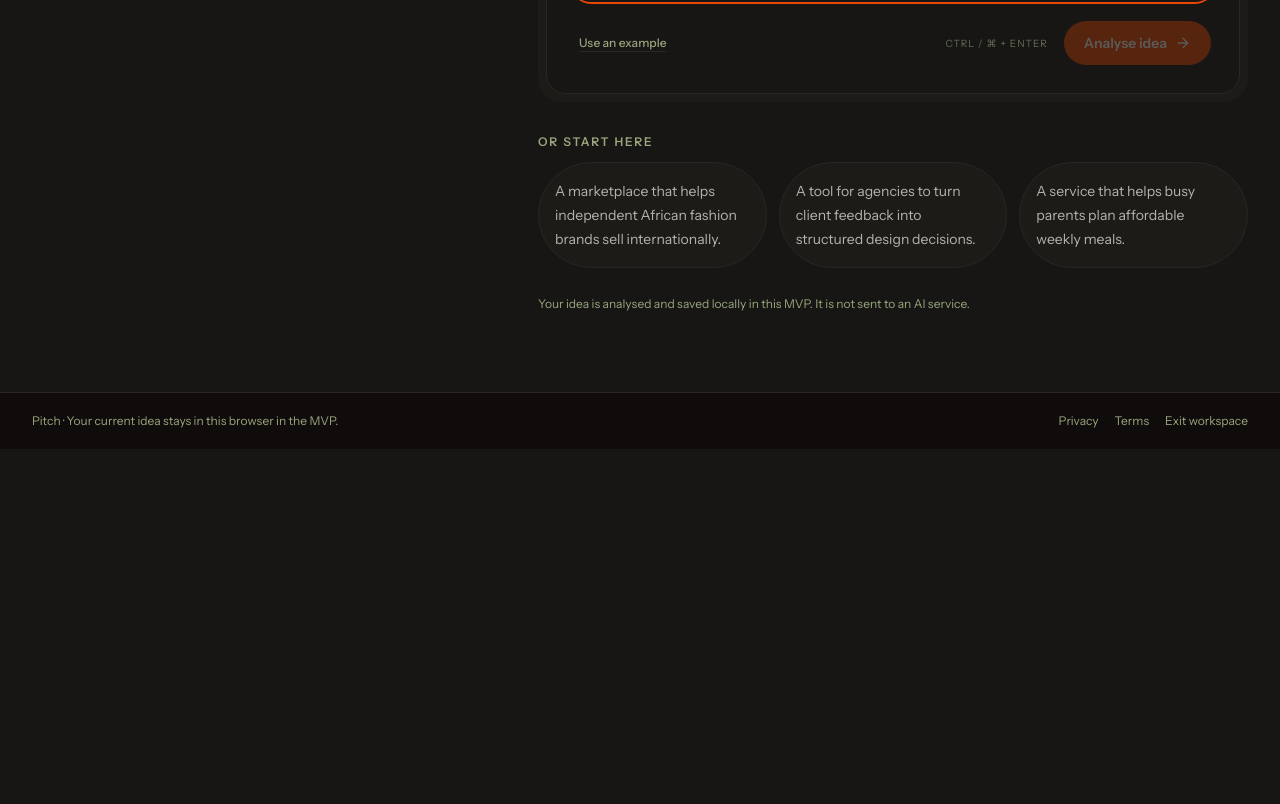
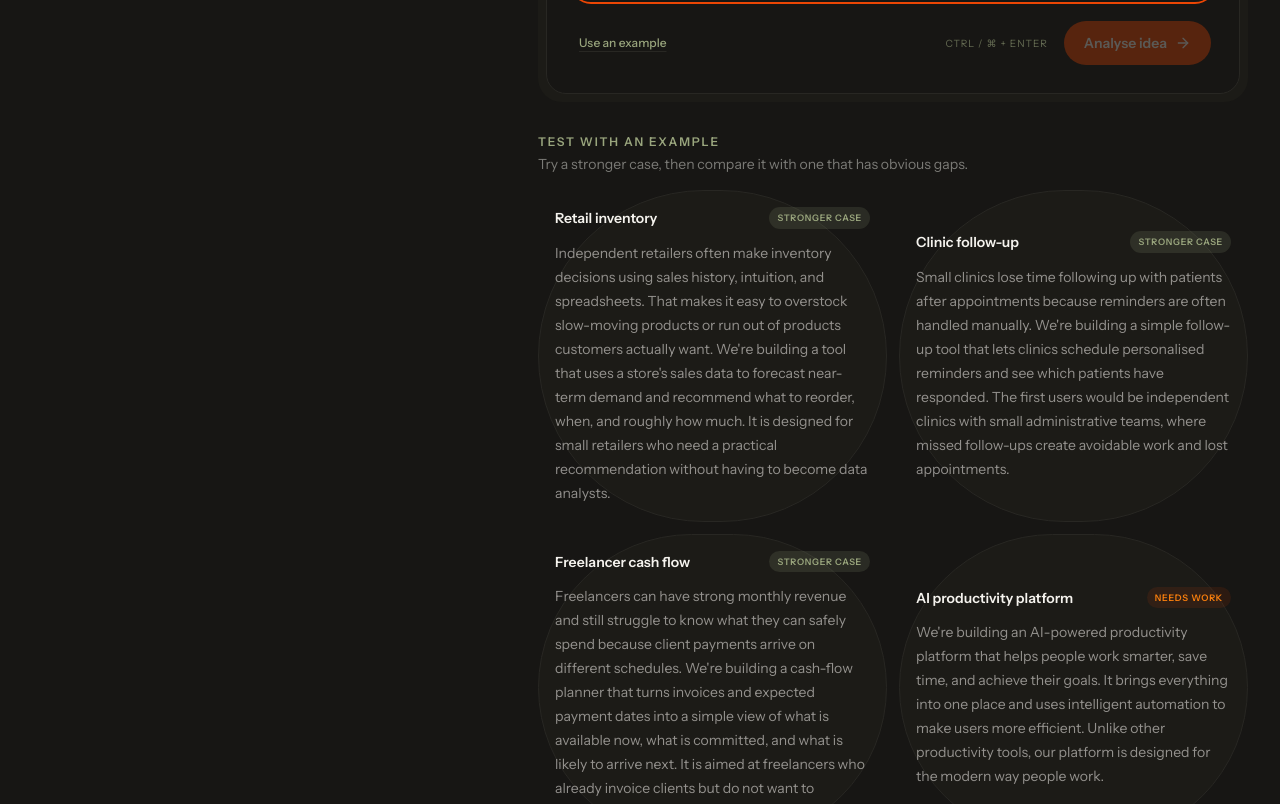
Before and after one commit to Wuraola-Adebisi/Pitch, a React (Vite) app: page /app in a window 1280 px wide. Shown: the part 680-1484 px from the top of the page. Before the commit the page ends 1129 px from the top, so only its background shows below. Built offline with nearby package versions, Linux system fonts and the light colour scheme.

Commit message:
Add varied pitch examples to workspace

```diff
--- a/src/pages/Input.tsx
+++ b/src/pages/Input.tsx
@@ -2,14 +2,9 @@ import { useState } from 'react'
 import { useNavigate } from 'react-router-dom'
 import { ArrowRight, RotateCcw } from 'lucide-react'
 import { usePitch } from '../lib/usePitch'
+import { PITCH_EXAMPLES } from '../lib/examples'
 
 const EXAMPLE = "I'm building an app that helps small businesses manage their inventory without spreadsheets."
-
-const STARTERS = [
-  'A marketplace that helps independent African fashion brands sell internationally.',
-  'A tool for agencies to turn client feedback into structured design decisions.',
-  'A service that helps busy parents plan affordable weekly meals.',
-]
 
 export default function Input() {
   const { raw, submit } = usePitch()
@@ -60,9 +55,20 @@ export default function Input() {
           </div>
 
           <div className="mt-8">
-            <p className="mb-3 text-xs font-semibold uppercase tracking-[.15em] text-[#99a57d]">Or start here</p>
-            <div className="grid gap-3 sm:grid-cols-3">
-              {STARTERS.map((starter) => <button key={starter} type="button" onClick={() => setText(starter)} className="rounded-2xl border border-[#282723] bg-[#1c1b17] p-4 text-left text-sm leading-6 text-[#f5f3ee]/70 transition-colors hover:border-[#eb4604] hover:text-[#f5f3ee]">{starter}</button>)}
+            <div className="mb-4">
+              <p className="text-xs font-semibold uppercase tracking-[.15em] text-[#99a57d]">Test with an example</p>
+              <p className="mt-1 text-sm text-[#f5f3ee]/45">Try a stronger case, then compare it with one that has obvious gaps.</p>
+            </div>
+            <div className="grid gap-3 sm:grid-cols-2">
+              {PITCH_EXAMPLES.map((example) => (
+                <button key={example.title} type="button" onClick={() => setText(example.text)} className="rounded-2xl border border-[#282723] bg-[#1c1b17] p-4 text-left transition-colors hover:border-[#eb4604]">
+                  <div className="flex items-center justify-between gap-3">
+                    <span className="text-sm font-semibold text-[#f5f3ee]">{example.title}</span>
+                    <span className={`rounded-full px-2 py-1 text-[9px] font-semibold uppercase tracking-[.08em] ${example.quality === 'Stronger case' ? 'bg-[#99a57d]/15 text-[#99a57d]' : 'bg-[#eb4604]/10 text-[#f77e0d]'}`}>{example.quality}</span>
+                  </div>
+                  <p className="mt-3 text-sm leading-6 text-[#f5f3ee]/55">{example.text}</p>
+                </button>
+              ))}
             </div>
           </div>
           <p className="mt-7 text-xs text-[#99a57d]">Your idea is analysed and saved locally in this MVP. It is not sent to an AI service.</p>
```
